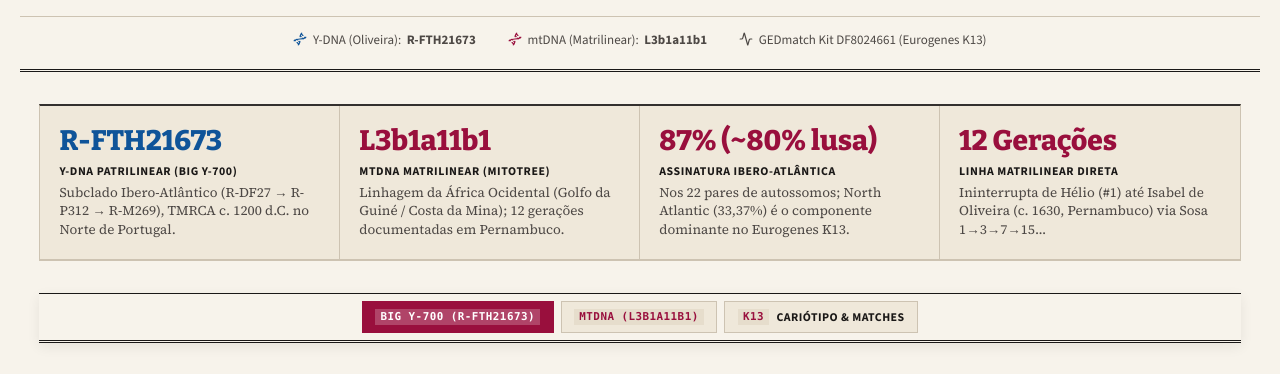
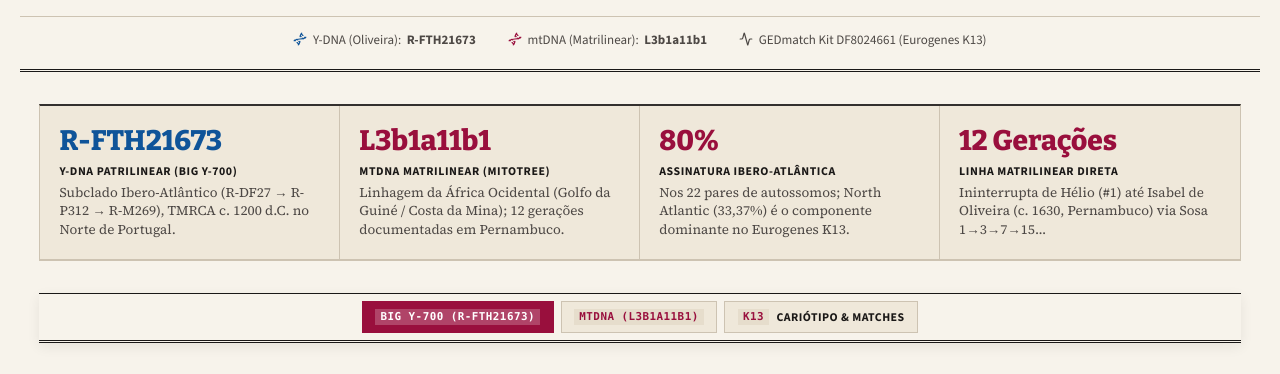
Before and after one commit to hmdeoliveira/home, a plain HTML site: page Haplogrupos.html in a window 1280 px wide. Shown: the part 227-601 px from the top of the page. Drawn offline with nearby package versions, Linux system fonts and the light colour scheme.

Commit message:
Update Haplogrupos.html

```diff
--- a/Haplogrupos.html
+++ b/Haplogrupos.html
@@ -971,7 +971,7 @@
       </div>
       <div class="ledger-cell">
         <div>
-          <div class="ledger-num">87% (~80% lusa)</div>
+          <div class="ledger-num">80%</div>
           <div class="ledger-caption">Assinatura Ibero-Atlântica</div>
         </div>
         <div class="ledger-sub">Nos 22 pares de autossomos; North Atlantic (33,37%) é o componente dominante no Eurogenes K13.</div>
```
